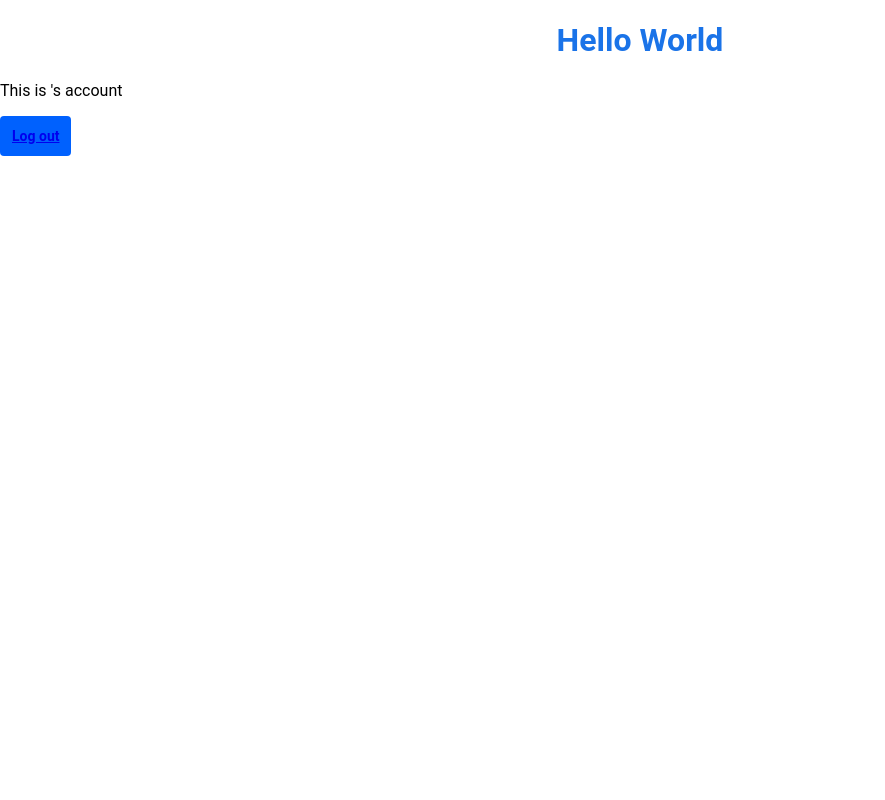
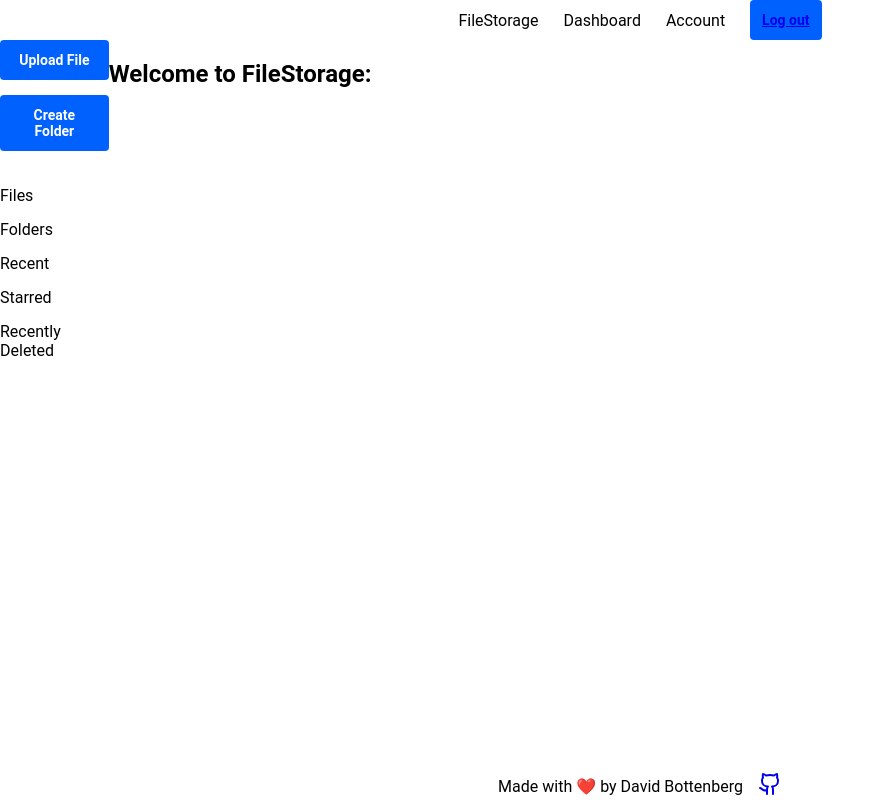
Before and after one commit to davebott-dev/fileUploader, a React (Vite) app in the folder client/: page /homepage in a window 1280 px wide. Shown: the whole page, without its empty margins (0-885 px from the left). Built offline with nearby package versions, Linux system fonts and the light colour scheme; no server answers.

Commit message:
began styling the homepage

```diff
--- a/client/src/App.css
+++ b/client/src/App.css
@@ -1,6 +1,6 @@
 #root {
   --primary-color: #1a73e8;
-  --secondary-color:#0061fe;
+  --secondary-color: #0061fe;
   --background-color: #f8f9fa;
   --sidebar-color: #ffffff;
   --text-color: #202124;
@@ -43,11 +43,11 @@ button {
   height: 100dvh;
 }
 
-.container>div {
+.container > div {
   background: white;
   padding: 40px;
   border-radius: 8px;
-  box-shadow: 0 2px 10px rgba(0,0,0,0.1);
+  box-shadow: 0 2px 10px rgba(0, 0, 0, 0.1);
   width: 100%;
   max-width: 450px;
 }
@@ -58,20 +58,20 @@ form {
   gap: 10px;
 }
 
-form>div>input {
+form > div > input {
   padding: 10px;
   border: 1px solid var(--border-color);
   border-radius: 4px;
   font-size: 14px;
 }
 
-.container>div>form>div {
+.container > div > form > div {
   display: flex;
   flex-direction: column;
   gap: 5px;
 }
 
-.container>div>form+p {
+.container > div > form + p {
   text-align: center;
 }
 
@@ -80,3 +80,41 @@ form>div>input {
   color: var(--primary-color);
   font-weight: bold;
 }
+.rootCont {
+  display: flex;
+  flex-direction: column;
+  height: 100dvh;
+}
+.rootCont > nav {
+  display: flex;
+  flex-direction: row;
+  justify-content: center;
+  align-items: center;
+  gap: 25px;
+}
+.rootCont > div {
+  display: flex;
+  flex-direction: row;
+  height: 100%;
+}
+main {
+  width: 100%;
+}
+.rootCont > div > aside,
+.rootCont > div > aside > div {
+  display: flex;
+  flex-direction: column;
+}
+.rootCont > div > aside {
+  gap: 35px;
+}
+.rootCont > div > aside > div {
+  gap: 15px;
+}
+footer {
+  display: flex;
+  flex-direction: row;
+  gap: 15px;
+  justify-content: center;
+  align-items: center;
+}
--- a/client/src/Routes/index.jsx
+++ b/client/src/Routes/index.jsx
@@ -15,8 +15,8 @@ const Index = () => {
 
     return (
         <div>
-            <p>This is {user.username}&apos;s account </p>
-            <button><a href="/api/log-out">Log out</a></button>
+            <h2>Welcome to FileStorage: {user.username} </h2>
+
         </div>
     )
 
--- a/client/src/Routes/root.jsx
+++ b/client/src/Routes/root.jsx
@@ -1,15 +1,45 @@
-import {Outlet} from 'react-router-dom';
+import { Link, Outlet } from "react-router-dom";
+import { Github } from "lucide-react";
+import "../App.css";
 
 const Root = () => {
+  return (
+    <div className="rootCont">
+      <nav>
+        <div>FileStorage</div>
+        <div>Dashboard</div>
+        <div>Account</div>
+      <button><a href="/api/log-out">Log out</a></button>
+      </nav>
 
+      <div>
+        <aside>
+            <div>
+                <button>Upload File</button>
+                <button>Create Folder</button>
+            </div>
+            <div>
+                <div>Files</div>
+                <div>Folders</div>
+                <div>Recent</div>
+                <div>Starred</div>
+                <div>Recently Deleted</div>
+            </div>
+        </aside>
+        <main>
+        <Outlet />
+        </main>
 
-    return (
-        <div>
-            <h1>Hello World</h1>
-            <Outlet/>
+      </div>
 
-        </div>
-    )
-}
+      <footer>
+        <div>Made with ❤️ by David Bottenberg</div>
+        <a href="https://github.com/davebott-dev">
+          <Github className="githubIcon" />
+        </a>
+      </footer>
+    </div>
+  );
+};
 
 export default Root;
```
